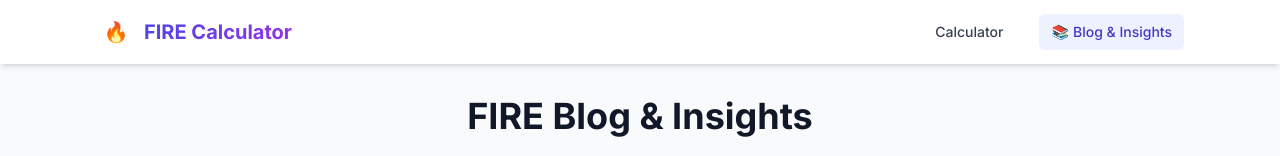
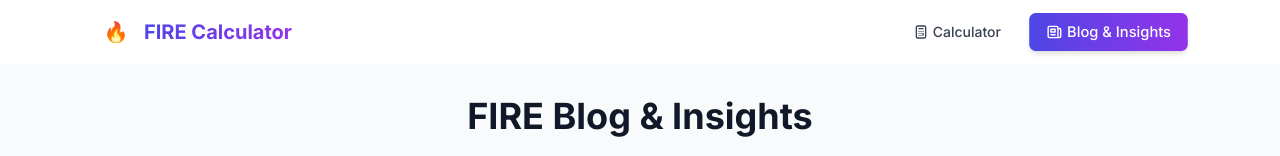
Before and after one commit to eriiiic/Retirement, a React (Create React App) app: page /blog in a window 1280 px wide. Shown: the top 156 px of the page. Built offline with nearby package versions, Linux system fonts and the light colour scheme.

Commit message:
Enhance header navigation with improved Blog & Insights visibility for desktop and mobile

```diff
--- a/src/components/common/Header.tsx
+++ b/src/components/common/Header.tsx
@@ -1,22 +1,33 @@
-import React, { useState } from 'react';
+import React, { useState, useEffect } from 'react';
 import { Link, useLocation } from 'react-router-dom';
 
 const Header = () => {
   const [isMenuOpen, setIsMenuOpen] = useState(false);
+  const [isScrolled, setIsScrolled] = useState(false);
   const location = useLocation();
+
+  // Detect scrolling to add a background effect
+  useEffect(() => {
+    const handleScroll = () => {
+      setIsScrolled(window.scrollY > 10);
+    };
+
+    window.addEventListener('scroll', handleScroll);
+    return () => window.removeEventListener('scroll', handleScroll);
+  }, []);
 
   const isActive = (path: string) => {
     return location.pathname === path;
   };
 
   return (
-    <header className="bg-white shadow-md sticky top-0 z-50">
+    <header className={`sticky top-0 z-50 transition-all duration-300 ${isScrolled ? 'bg-white shadow-md' : 'bg-white/95 backdrop-blur-sm'}`}>
       <div className="max-w-6xl mx-auto px-4 sm:px-6 lg:px-8">
         <div className="flex justify-between items-center h-16">
           {/* Logo and site title */}
           <div className="flex items-center">
-            <Link to="/" className="flex items-center">
-              <div className="flex-shrink-0 w-10 h-10 flex items-center justify-center">
+            <Link to="/" className="flex items-center group">
+              <div className="flex-shrink-0 w-10 h-10 flex items-center justify-center transition-transform group-hover:scale-110">
                 <span className="text-indigo-600 text-xl">🔥</span>
               </div>
               <div className="ml-2">
@@ -28,27 +39,42 @@ const Header = () => {
           </div>
 
           {/* Desktop navigation */}
-          <nav className="hidden md:flex items-center space-x-6">
+          <nav className="hidden md:flex items-center space-x-4">
             <Link
               to="/"
-              className={`text-sm font-medium transition-colors duration-200 px-3 py-2 rounded-md ${
+              className={`text-sm font-medium transition-all duration-200 px-4 py-2 rounded-md ${
                 isActive('/')
-                  ? 'text-indigo-700 bg-indigo-50'
+                  ? 'text-indigo-700 bg-indigo-50 shadow-sm'
                   : 'text-gray-700 hover:text-indigo-600 hover:bg-indigo-50'
               }`}
             >
+              <span className="flex items-center">
+                <svg xmlns="http://www.w3.org/2000/svg" className="h-4 w-4 mr-1" fill="none" viewBox="0 0 24 24" stroke="currentColor">
+                  <path strokeLinecap="round" strokeLinejoin="round" strokeWidth={2} d="M9 7h6m0 10v-3m-3 3h.01M9 17h.01M9 14h.01M12 14h.01M15 11h.01M12 11h.01M9 11h.01M7 21h10a2 2 0 002-2V5a2 2 0 00-2-2H7a2 2 0 00-2 2v14a2 2 0 002 2z" />
+                </svg>
                 Calculator
+              </span>
             </Link>
 
             <Link
               to="/blog"
-              className={`text-sm font-medium transition-colors duration-200 px-3 py-2 rounded-md flex items-center ${
+              className={`text-sm font-medium transition-all duration-200 px-4 py-2 rounded-md flex items-center relative ${
                 isActive('/blog')
-                  ? 'text-indigo-700 bg-indigo-50'
-                  : 'text-gray-700 hover:text-indigo-600 hover:bg-indigo-50'
+                  ? 'text-white bg-gradient-to-r from-indigo-600 to-purple-600 shadow-md transform scale-105'
+                  : 'text-gray-700 hover:text-indigo-600 hover:bg-indigo-50 hover:scale-105'
               }`}
             >
-              <span className="mr-1">📚</span> Blog & Insights
+              <span className="flex items-center">
+                <svg xmlns="http://www.w3.org/2000/svg" className="h-4 w-4 mr-1" fill="none" viewBox="0 0 24 24" stroke="currentColor">
+                  <path strokeLinecap="round" strokeLinejoin="round" strokeWidth={2} d="M19 20H5a2 2 0 01-2-2V6a2 2 0 012-2h10a2 2 0 012 2v1m2 13a2 2 0 01-2-2V7m2 13a2 2 0 002-2V9a2 2 0 00-2-2h-2m-4-3H9M7 16h6M7 8h6v4H7V8z" />
+                </svg>
+                Blog & Insights
+              </span>
+              {!isActive('/blog') && (
+                <span className="absolute -top-1 -right-1 bg-red-500 text-white text-xs px-1.5 rounded-full animate-pulse">
+                  New
+                </span>
+              )}
             </Link>
           </nav>
 
@@ -56,50 +82,73 @@ const Header = () => {
           <div className="md:hidden flex items-center">
             <button
               onClick={() => setIsMenuOpen(!isMenuOpen)}
-              className="inline-flex items-center justify-center p-2 rounded-md text-gray-700 hover:text-indigo-600 hover:bg-indigo-50 focus:outline-none"
-              aria-expanded="false"
+              className="inline-flex items-center justify-center p-2 rounded-md text-gray-700 hover:text-indigo-600 hover:bg-indigo-50 focus:outline-none transition-colors"
+              aria-expanded={isMenuOpen}
             >
               <span className="sr-only">Open main menu</span>
               {isMenuOpen ? (
-                <span className="block h-6 w-6">✕</span>
+                <svg xmlns="http://www.w3.org/2000/svg" className="h-6 w-6" fill="none" viewBox="0 0 24 24" stroke="currentColor">
+                  <path strokeLinecap="round" strokeLinejoin="round" strokeWidth={2} d="M6 18L18 6M6 6l12 12" />
+                </svg>
               ) : (
-                <span className="block h-6 w-6">≡</span>
+                <svg xmlns="http://www.w3.org/2000/svg" className="h-6 w-6" fill="none" viewBox="0 0 24 24" stroke="currentColor">
+                  <path strokeLinecap="round" strokeLinejoin="round" strokeWidth={2} d="M4 6h16M4 12h16M4 18h16" />
+                </svg>
               )}
             </button>
           </div>
         </div>
       </div>
 
-      {/* Mobile menu, show/hide based on menu state */}
-      {isMenuOpen && (
-        <div className="md:hidden">
-          <div className="px-2 pt-2 pb-3 space-y-1 bg-white shadow-lg rounded-b-lg">
+      {/* Mobile menu with slide-down animation */}
+      <div
+        className={`md:hidden transform origin-top transition-all duration-300 ease-in-out ${
+          isMenuOpen ? 'scale-y-100 opacity-100' : 'scale-y-0 opacity-0 h-0'
+        }`}
+      >
+        <div className="px-4 py-3 space-y-2 bg-white shadow-lg border-t border-gray-100">
           <Link
             to="/"
-              className={`px-3 py-2 rounded-md text-base font-medium ${
+            className={`block px-4 py-3 rounded-lg text-base font-medium transition-colors ${
               isActive('/')
                 ? 'text-indigo-700 bg-indigo-50'
                 : 'text-gray-700 hover:text-indigo-600 hover:bg-indigo-50'
             }`}
             onClick={() => setIsMenuOpen(false)}
           >
+            <div className="flex items-center">
+              <svg xmlns="http://www.w3.org/2000/svg" className="h-5 w-5 mr-2" fill="none" viewBox="0 0 24 24" stroke="currentColor">
+                <path strokeLinecap="round" strokeLinejoin="round" strokeWidth={2} d="M9 7h6m0 10v-3m-3 3h.01M9 17h.01M9 14h.01M12 14h.01M15 11h.01M12 11h.01M9 11h.01M7 21h10a2 2 0 002-2V5a2 2 0 00-2-2H7a2 2 0 00-2 2v14a2 2 0 002 2z" />
+              </svg>
               Calculator
+            </div>
           </Link>
 
           <Link
             to="/blog"
-              className={`px-3 py-2 rounded-md text-base font-medium flex items-center ${
+            className={`block px-4 py-3 rounded-lg text-base font-medium transition-colors relative ${
               isActive('/blog')
-                  ? 'text-indigo-700 bg-indigo-50'
+                ? 'text-white bg-gradient-to-r from-indigo-600 to-purple-600'
                 : 'text-gray-700 hover:text-indigo-600 hover:bg-indigo-50'
             }`}
             onClick={() => setIsMenuOpen(false)}
           >
-              <span className="mr-1">📚</span> Blog & Insights
+            <div className="flex items-center justify-between">
+              <div className="flex items-center">
+                <svg xmlns="http://www.w3.org/2000/svg" className="h-5 w-5 mr-2" fill="none" viewBox="0 0 24 24" stroke="currentColor">
+                  <path strokeLinecap="round" strokeLinejoin="round" strokeWidth={2} d="M19 20H5a2 2 0 01-2-2V6a2 2 0 012-2h10a2 2 0 012 2v1m2 13a2 2 0 01-2-2V7m2 13a2 2 0 002-2V9a2 2 0 00-2-2h-2m-4-3H9M7 16h6M7 8h6v4H7V8z" />
+                </svg>
+                Blog & Insights
+              </div>
+              {!isActive('/blog') && (
+                <span className="bg-red-500 text-white text-xs px-2 py-0.5 rounded-full animate-pulse">
+                  New
+                </span>
+              )}
+            </div>
           </Link>
         </div>
       </div>
-      )}
     </header>
   );
 };
```
Lines whose indentation alone changed are shown as unchanged.
